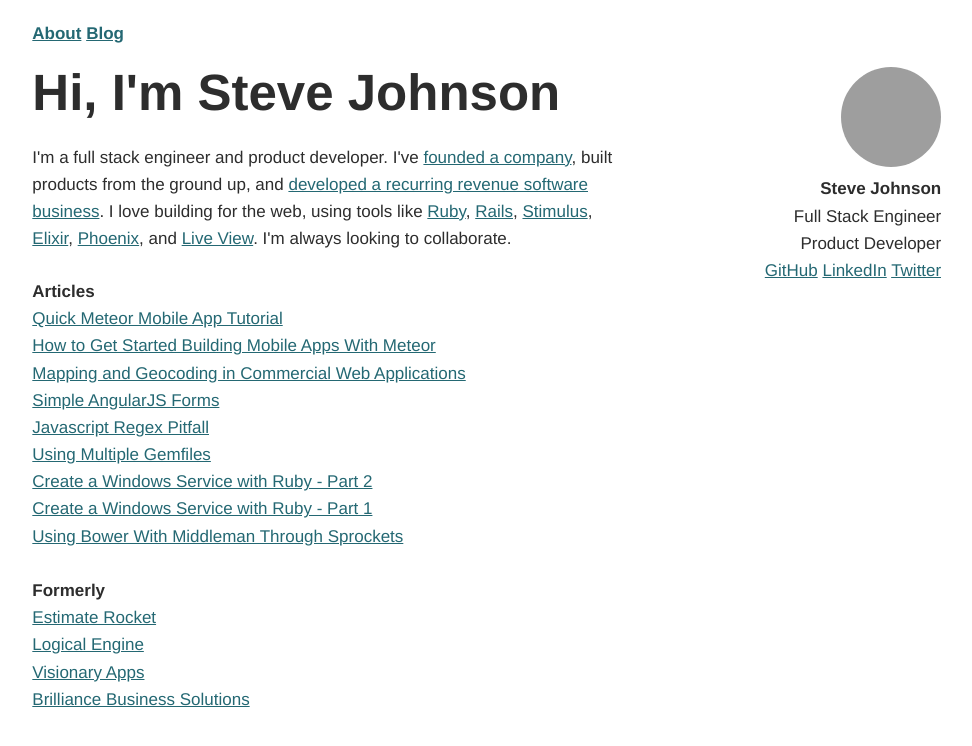
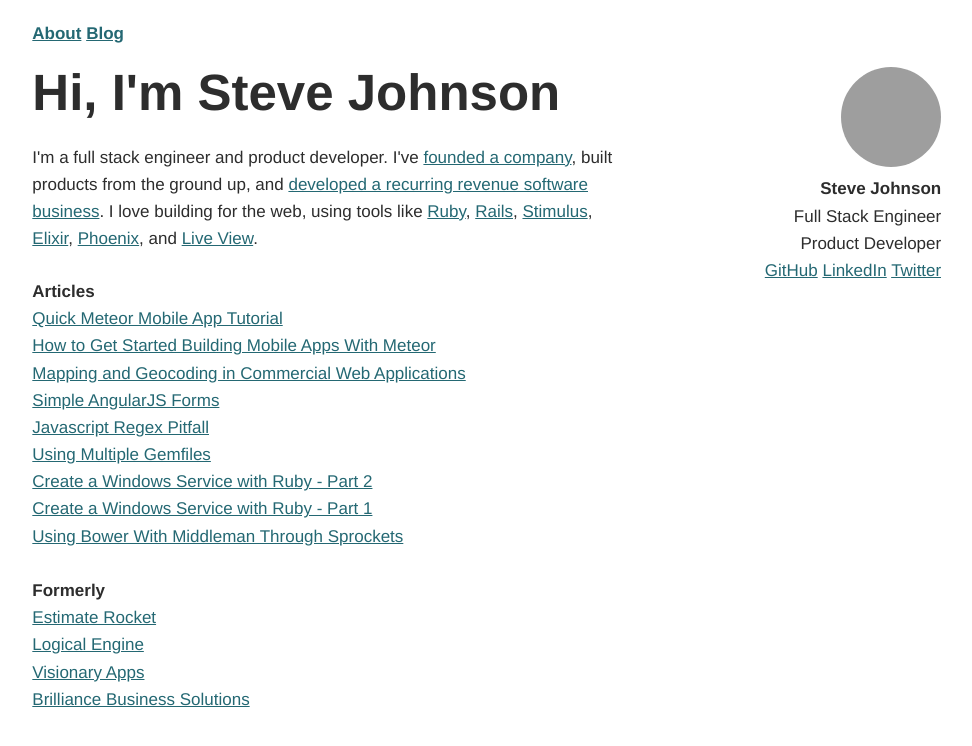
Before and after one commit to abstractcoder/abstractcoder.github.io, a Jekyll site: the page built from index.html, in a window 1280 px wide, cut to the strip 0-746 px from the top of the page. Shown: the whole strip, without its empty margins (154-1126 px from the left). Built offline with Jekyll 4.4.1, drawn with Linux system fonts in a browser that asks for light colours; comment, search, counter and statistics services are not loaded; grey boxes are pictures that could not be loaded.

Commit message:
Tweaked home page

```diff
--- a/index.html
+++ b/index.html
@@ -10,7 +10,6 @@ title: Steve Johnson - Full Stack Engineer and Product Developer
   I'm a full stack engineer and product developer.
   I've <a href="https://www.logicalengine.com">founded a company</a>, built products from the ground up, and <a href="https://www.estimaterocket.com">developed a recurring revenue software business</a>.
   I love building for the web, using tools like <a href="https://www.ruby-lang.org/en/">Ruby</a>, <a href="https://rubyonrails.org/">Rails</a>, <a href="https://stimulusjs.org/">Stimulus</a>, <a href="https://elixir-lang.org/">Elixir</a>, <a href="https://www.phoenixframework.org/">Phoenix</a>, and <a href="https://hexdocs.pm/phoenix_live_view/Phoenix.LiveView.html">Live View</a>.
-  I'm always looking to collaborate.
 </p>
 
 
```
